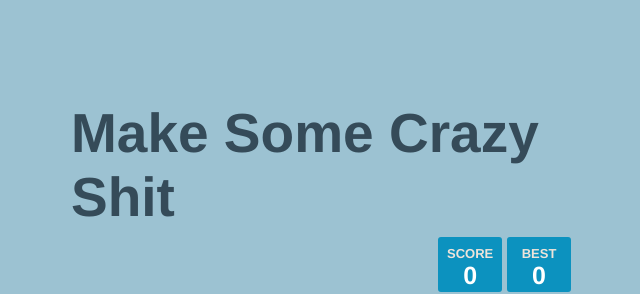
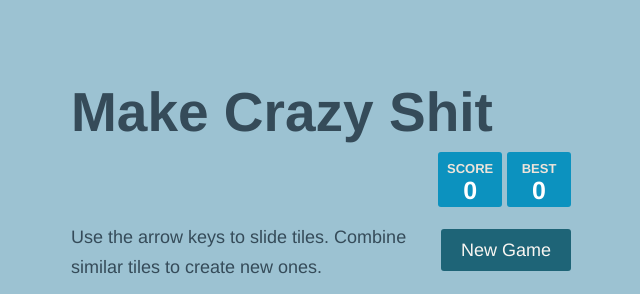
Before and after one commit to Zhaiyk/Zhaiyk.github.io, a plain HTML site: page index.html in a window 1280 px wide. Shown: the top 294 px of the page, without its empty margins (319-959 px from the left). Drawn offline with Linux system fonts and the light colour scheme.

Commit message:
Add files via upload

```diff
--- a/index.html
+++ b/index.html
@@ -2,8 +2,8 @@
 <html lang="en" manifest="cache.appcache">
 <head>
   <meta charset="utf-8">
-  <title>Happy New Year!!!</title>
-	<br>
+  <title>Make and Play Udacity 2048</title>
+
   <link href="style/main.css" rel="stylesheet" type="text/css">
   <link href='http://fonts.googleapis.com/css?family=Source+Code+Pro:400,600,700' rel='stylesheet' type='text/css'>
   <link rel="shortcut icon" href="favicon.ico">
@@ -25,7 +25,7 @@
 <body>
   <div class="container">
     <div class="heading">
-      <h1 class="title">Make Some Crazy Shit</h1>
+      <h1 class="title">Make Crazy Shit</h1>
       <div class="scores-container">
         <div class="score-container">0</div>
         <div class="best-container">0</div>
```
